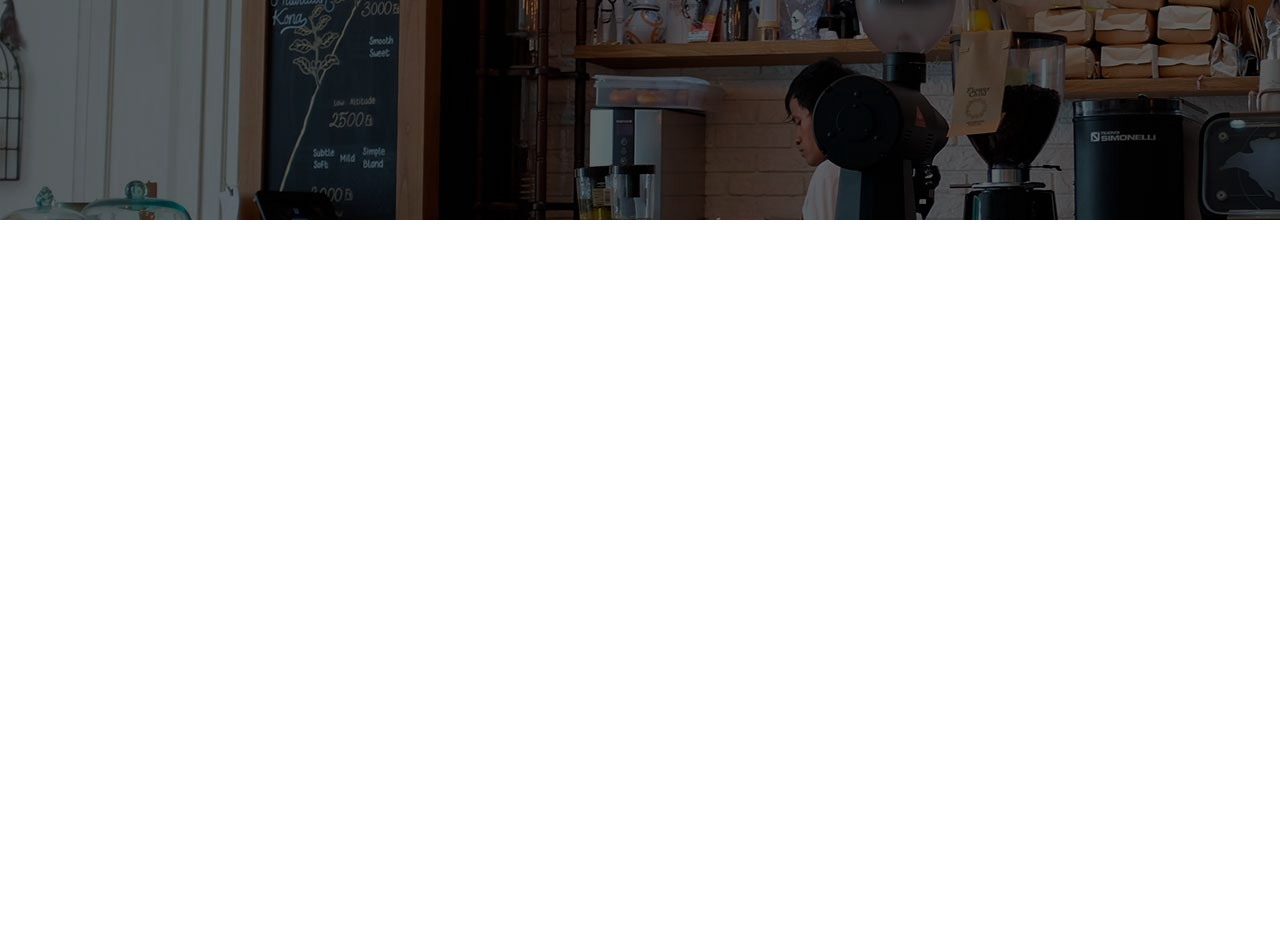
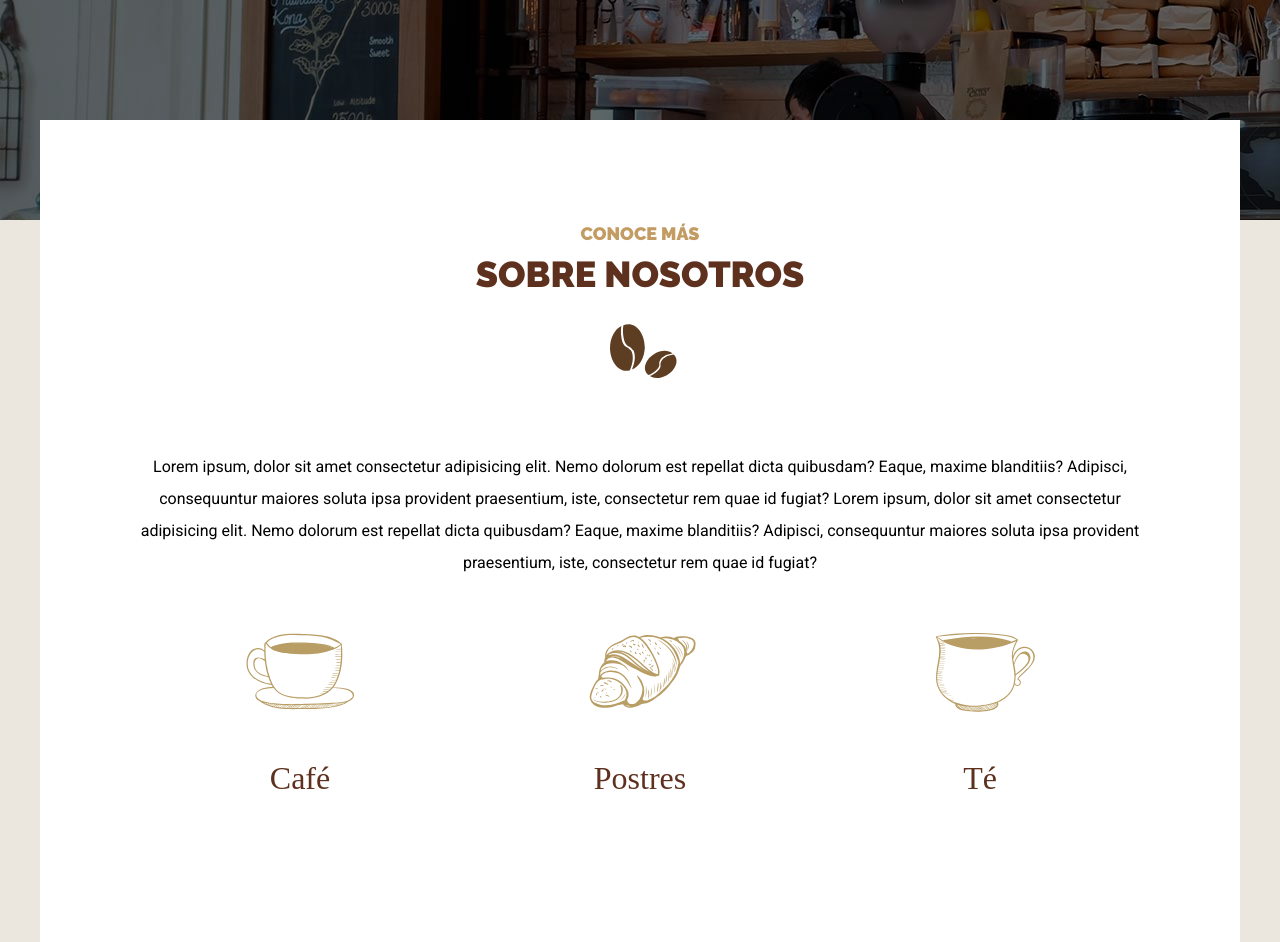
Before and after one commit to Juany313/Cafeteria, a website: page index.html in a window 1280 px wide. Shown: the part 480-1422 px from the top of the page. Before the commit the page ends 800 px from the top, so only its background shows below. Drawn offline with Linux system fonts and the light colour scheme; a web font is replaced by a local one.

Commit message:
seccion iconos lista

```diff
--- a/index.html
+++ b/index.html
@@ -6,7 +6,7 @@
     <title>Cafetería</title>
     <link rel="preconnect" href="https://fonts.googleapis.com">
     <link rel="preconnect" href="https://fonts.gstatic.com" crossorigin>
-    <link href="https://fonts.googleapis.com/css2?family=Roboto:wght@400;700;900&display=swap" rel="stylesheet">
+    <link href="https://fonts.googleapis.com/css2?family=Bona+Nova&family=Raleway:wght@0,700;900&family=Roboto:wght@400;700&display=swap" rel="stylesheet">
     <link rel="stylesheet" href="./build/css/app.css">
 </head>
 <body>
@@ -14,9 +14,7 @@
         <div class="contenido-header contenedor">
             <div class="barra">
                 <div class="logo">
-                    <div class="logo-imagen">
                         <img src="src/img/logo.svg" alt="imagen logo">
-                    </div>
                 </div>
 
                 <nav class="nav-principal">
@@ -34,5 +32,36 @@
             </div>
         </div>
     </header>
+
+    <main class="contenedor contenedor-principal text-center">
+        <section class="conoce">
+            <h2><span>Conoce más </span>sobre nosotros</h2>
+            <p>
+                Lorem ipsum, dolor sit amet consectetur adipisicing elit. Nemo dolorum est repellat
+                dicta quibusdam? Eaque, maxime blanditiis? Adipisci, consequuntur maiores soluta ipsa
+                provident praesentium, iste, consectetur rem quae id fugiat?
+                Lorem ipsum, dolor sit amet consectetur adipisicing elit. Nemo dolorum est repellat
+                dicta quibusdam? Eaque, maxime blanditiis? Adipisci, consequuntur maiores soluta ipsa
+                provident praesentium, iste, consectetur rem quae id fugiat?
+            </p>
+        </section>
+
+        <section class="iconos">
+            <ul class="listado-iconos">
+                <li>
+                    <img src="build/img/icono_cafe.svg" alt="icono café">
+                    <p>Café</p>
+                </li>
+                <li>
+                    <img src="build/img/icono_postre.svg" alt="icono postres">
+                    <p>Postres</p>
+                </li>
+                <li>
+                    <img src="build/img/icono_te.svg" alt="icono té">
+                    <p>Té</p>
+                </li>
+            </ul>
+        </section>
+    </main>
 </body>
 </html>
--- a/src/scss/app.scss
+++ b/src/scss/app.scss
@@ -1,2 +1,3 @@
 @use 'base';
 @use 'header';
+@use 'inicio';
--- a/src/scss/base/_globales.scss
+++ b/src/scss/base/_globales.scss
@@ -8,12 +8,14 @@ html {
     box-sizing: inherit;
 }
 body {
-    font-family: v.$fuente_principal;
+    font-family: v.$fuenteSecundaria;
     font-size: 1.6rem;
+    background-color: v.$cafeClaro;
 }
 p {
     color: v.$negro;
-    font-size: 2rem;
+    font-size: 1.6rem;
+    line-height: 2;
 }
 .contenedor {
     width: 95%;
@@ -27,15 +29,8 @@ img {
     max-width: 100%;
     display: block;
 }
-h1, h2, h3 {
-    margin: 0 0 v.$separacion 0;
+ul {
+    list-style: none;
+    padding: 0;
+    margin: 0;
 }
-h1 {
-    font-size: 4rem;
-}
-h2 {
-    font-size: 3.6rem;
-}
-h3 {
-    font-size: 3.2rem;
-}
--- a/src/scss/base/_index.scss
+++ b/src/scss/base/_index.scss
@@ -1,4 +1,6 @@
 @forward 'normalize';
 @forward 'variables';
+@forward 'mixins';
 @forward 'globales';
+@forward 'tipografia';
 @forward 'utilidades';
--- a/src/scss/base/_mixins.scss
+++ b/src/scss/base/_mixins.scss
@@ -16,4 +16,10 @@
     @media (min-width: v.$desktop) {
         @content
     }
+};
+
+@mixin grid($columnas, $espaciado) {
+    display: grid;
+    grid-template-columns: repeat($columnas,1fr);
+    column-gap: $espaciado;
 }
--- /dev/null
+++ b/src/scss/base/_tipografia.scss
@@ -0,0 +1,35 @@
+@use 'variables' as v;
+
+h1, h2, h3 {
+    margin: 0 0 v.$separacion 0;
+    font-family: v.$fuentePrincipal;
+    text-transform: uppercase;
+    text-align: center;
+    line-height: 1.5;
+}
+h1 {
+    font-size: 4rem;
+}
+h2 {
+    font-size: 3.6rem;
+    color: v.$primario;
+
+    span {
+        color: v.$secundario;
+        font-size: 1.8rem;
+        display: block;
+    }
+
+    &::after {
+        content: '';
+        display: block;
+        width: 10rem;
+        height: 10rem;
+        margin: 0 auto;
+        background-image: url('../img/cafe.svg'); //se toma desde el archivo css
+        background-size: 10rem;
+    }
+}
+h3 {
+    font-size: 3.2rem;
+}
--- a/src/scss/base/_variables.scss
+++ b/src/scss/base/_variables.scss
@@ -1,5 +1,7 @@
 //Fuentes
-$fuente_principal: "Roboto", serif;
+$fuentePrincipal: "Raleway", sans-serif;
+$fuenteSecundaria: "Roboto", sans-serif;
+$fuenteCursiva: "Bona Nova", serif;
 
 //Media Queries
 $telefono: 480px;
--- /dev/null
+++ b/src/scss/inicio/_contenido.scss
@@ -0,0 +1,13 @@
+@use 'base/variables' as v;
+@use 'base/mixins' as m;
+
+.contenedor-principal {
+    background-color: v.$blanco;
+    padding: 5rem 2rem;
+
+    @include m.tablet {
+        padding: 10rem;
+        margin-top: -10rem;
+        position: relative;
+    }
+}
--- /dev/null
+++ b/src/scss/inicio/_iconos.scss
@@ -0,0 +1,24 @@
+@use 'base/variables' as v;
+@use 'base/mixins' as m;
+
+
+.iconos {
+    margin-top: 5rem;
+     .listado-iconos {
+
+        @include m.tablet {
+            @include m.grid(3, 2rem);
+        }
+        li {
+            img {
+                margin: 0 auto;
+                width: 12rem;
+            }
+            p {
+                font-family: v.$fuenteCursiva;
+                font-size: 3.2rem;
+                color: v.$primario;
+            }
+        }
+    }
+}
--- /dev/null
+++ b/src/scss/inicio/_index.scss
@@ -0,0 +1,2 @@
+@forward 'contenido';
+@forward 'iconos';
```
Also changed, not shown: build/css/app.css.
